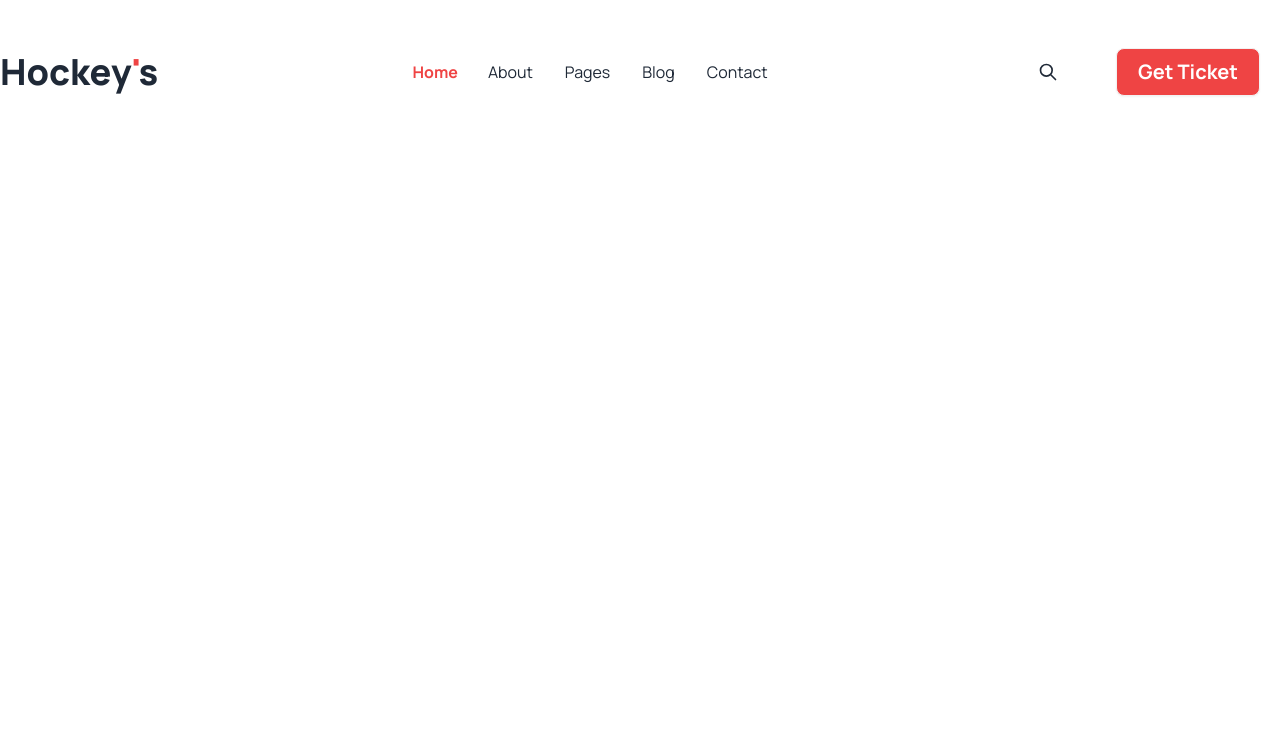
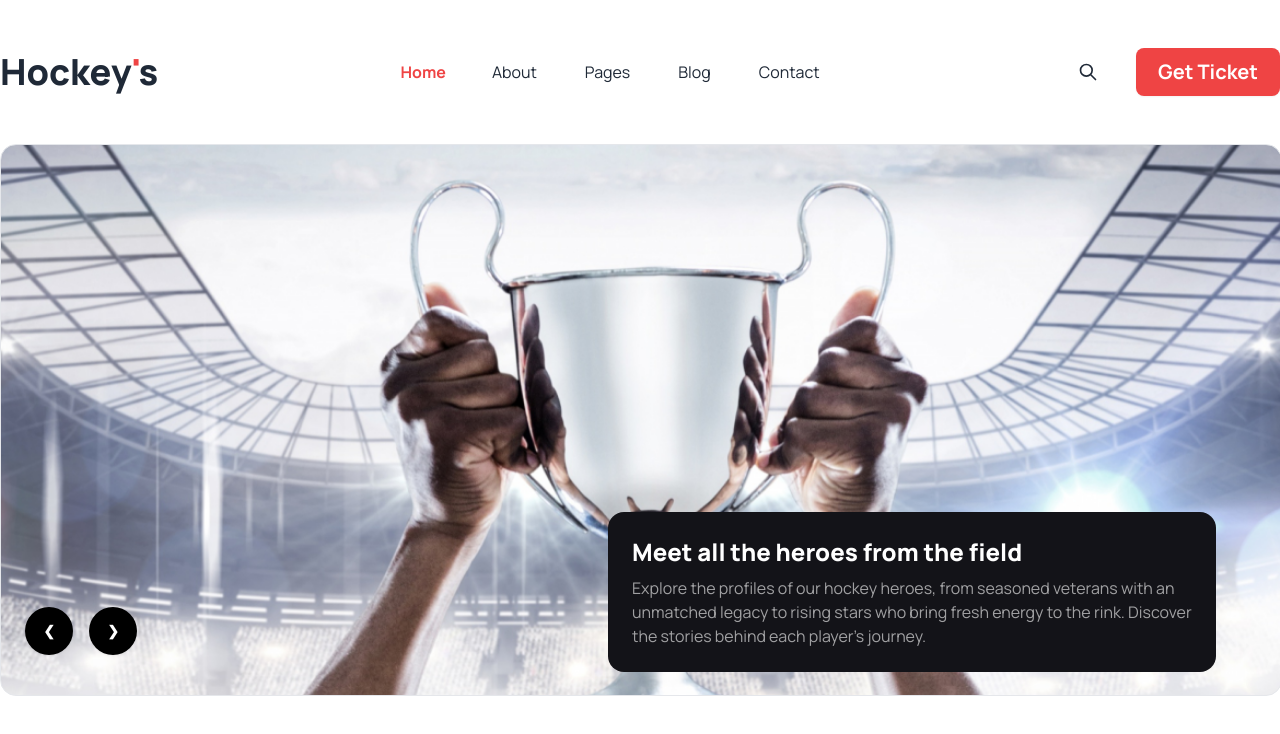
Before and after one commit to p1nk-p0tat0/B9A3, a plain HTML site: page index.html in a window 1280 px wide. Drawn offline with nearby package versions, Linux system fonts and the light colour scheme.

Commit message:
completed banner section

```diff
--- a/index.html
+++ b/index.html
@@ -3,7 +3,7 @@
 <head>
     <meta charset="UTF-8">
     <meta name="viewport" content="width=device-width, initial-scale=1.0">
-    <title>Document</title>
+    <title>Hockey's</title>
 <!-- Tailwind and Daisy UI Script  -->
 
 <link href="https://cdn.jsdelivr.net/npm/daisyui@4.6.0/dist/full.min.css" rel="stylesheet" type="text/css" />
@@ -14,7 +14,8 @@
 <link rel="preconnect" href="https://fonts.googleapis.com">
 <link rel="preconnect" href="https://fonts.gstatic.com" crossorigin>
 <link href="https://fonts.googleapis.com/css2?family=Manrope:wght@200;300;400;500;600;700;800&display=swap" rel="stylesheet">
-
+<!-- favicon  -->
+<link rel="icon" type="image/x-icon" href="./images/hockey-4.png">
 <!-- Tailwind custom classes  -->
 
 <script>
@@ -42,7 +43,8 @@
 
 <body class="font-manrope">
     <header>
-        <nav class="container mx-auto  my-12 flex justify-between items-center">
+        <!-- Navbar section  -->
+        <nav class="container mx-auto px-5 lg:px-0 my-12 flex justify-between items-center">
               <div class="dropdown lg:hidden">
                     <div  tabindex="0" role="button" class="btn btn-ghost btn-circle lg:hidden">
                       <svg xmlns="http://www.w3.org/2000/svg" class="h-5 w-5" fill="none" viewBox="0 0 24 24" stroke="currentColor"><path stroke-linecap="round" stroke-linejoin="round" stroke-width="2" d="M4 6h16M4 12h16M4 18h7" /></svg>
@@ -58,7 +60,7 @@
                 <h1 class="text-2xl lg:text-4xl font-extrabold  lg:pr-0">Hockey<span class="text-red-500">'</span>s</h1>
               </div>
 
-              <div class="hidden lg:flex justify-center items-center gap-7">
+              <div class="hidden lg:flex justify-center items-center gap-11">
                 <h3 class="hover:scale-110 duration-200 text-red-500 font-bold"><a href="">Home</a></h3>
                 <h3 class="hover:scale-110 duration-200 hover:text-red-500  border-2 border-transparent"><a href="">About</a></h3>
                 <h3 class="hover:scale-110 duration-200 hover:text-red-500 border-2 border-transparent"><a href="">Pages</a></h3>
@@ -74,11 +76,49 @@
                     </button>
                 </div>
                     <div>
-                      <a class="btn w-32 mx-5 h-10 lg:w-36 text-lg lg:text-xl font-bold text-white outline-none bg-red-500 hover:bg-red-400">Get Ticket</a>
+                      <a class="btn w-32  h-10 lg:w-36  lm-5 text-lg lg:text-xl font-bold text-white border-none bg-red-500 hover:bg-red-400">Get Ticket</a>
                     </div>
                   </div>
 
         </nav>
+    <!-- Banner section  -->
+     <section class="container mx-auto px-5 lg:px-0">
+        <div class="carousel w-full">
+            <div id="slide1" class="carousel-item relative w-full  h-52 lg:h-[550px] flex items-end justify-center  bg-cover bg-center  bg-no-repeat bg-[url(./images/1.png)] border rounded-2xl">
+
+              <div class="absolute flex lg:items-center lg:transform lg:-translate-y-1/2  lg:left-6 lg:bottom-0 items-end content-end space-x-4 mb-4">
+                <a href="#slide4" class="btn btn-circle text-white bg-black border-none outline-none">❮</a>
+                <a href="#slide2" class="btn btn-circle  text-white bg-black border-none outline-none">❯</a>
+              </div>
+
+            </div>
+            <div class="lg:w-[38rem]  w-[91%]  border h-40 bg-[#131318] border-none outline-none absolute rounded-2xl translate-y-60 lg:translate-y-[23rem] lg:translate-x-[38rem] ">
+              <div class="space-y-2 lg:p-6 p-4 w-full ">
+              <h3 class="text-white lg:text-2xl text-base font-bold lg:font-extrabold ">Meet all the heroes from the field</h3>
+              <p class="text-[#ffffff99]   font-normal text-sm lg:text-base">Explore the profiles of our hockey heroes, from seasoned veterans with an unmatched legacy to rising stars who bring fresh energy to the rink. Discover the stories behind each player's journey.</p>
+            </div>
+            </div>
+
+
+
+
+            <div id="slide2" class="carousel-item relative w-full h-52 lg:h-[550px]   bg-cover bg-center  bg-no-repeat bg-[url(./images/field-hockey.jpg)] border rounded-2xl flex items-end justify-center">
+
+              <div class="absolute flex lg:items-center lg:transform lg:-translate-y-1/2  lg:left-6 lg:bottom-0 items-end content-end space-x-4 mb-4">
+                <a href="#slide1" class="btn btn-circle  text-white bg-black border-none outline-none">❮</a>
+                <a href="#slide3" class="btn btn-circle  text-white bg-black border-none outline-none">❯</a>
+              </div>
+            </div>
+            <div id="slide3" class="carousel-item relative w-full h-52 lg:h-[550px]  bg-center bg-cover bg-no-repeat bg-[url(./images/ice-hockey-digital.webp)] border rounded-2xl flex items-end justify-center">
+
+              <div class="absolute flex lg:items-center lg:transform lg:-translate-y-1/2  lg:left-6 lg:bottom-0 items-end content-end space-x-4 mb-4">
+                <a href="#slide3" class="btn btn-circle  text-white bg-black border-none outline-none">❮</a>
+                <a href="#slide1" class="btn btn-circle  text-white bg-black border-none outline-none">❯</a>
+              </div>
+            </div>
+
+    </div>
+</section>
     </header>
 
 <main>
```
Also changed, not shown: images/field-hockey.jpg (added), images/ice-hockey-digital.webp (added).
